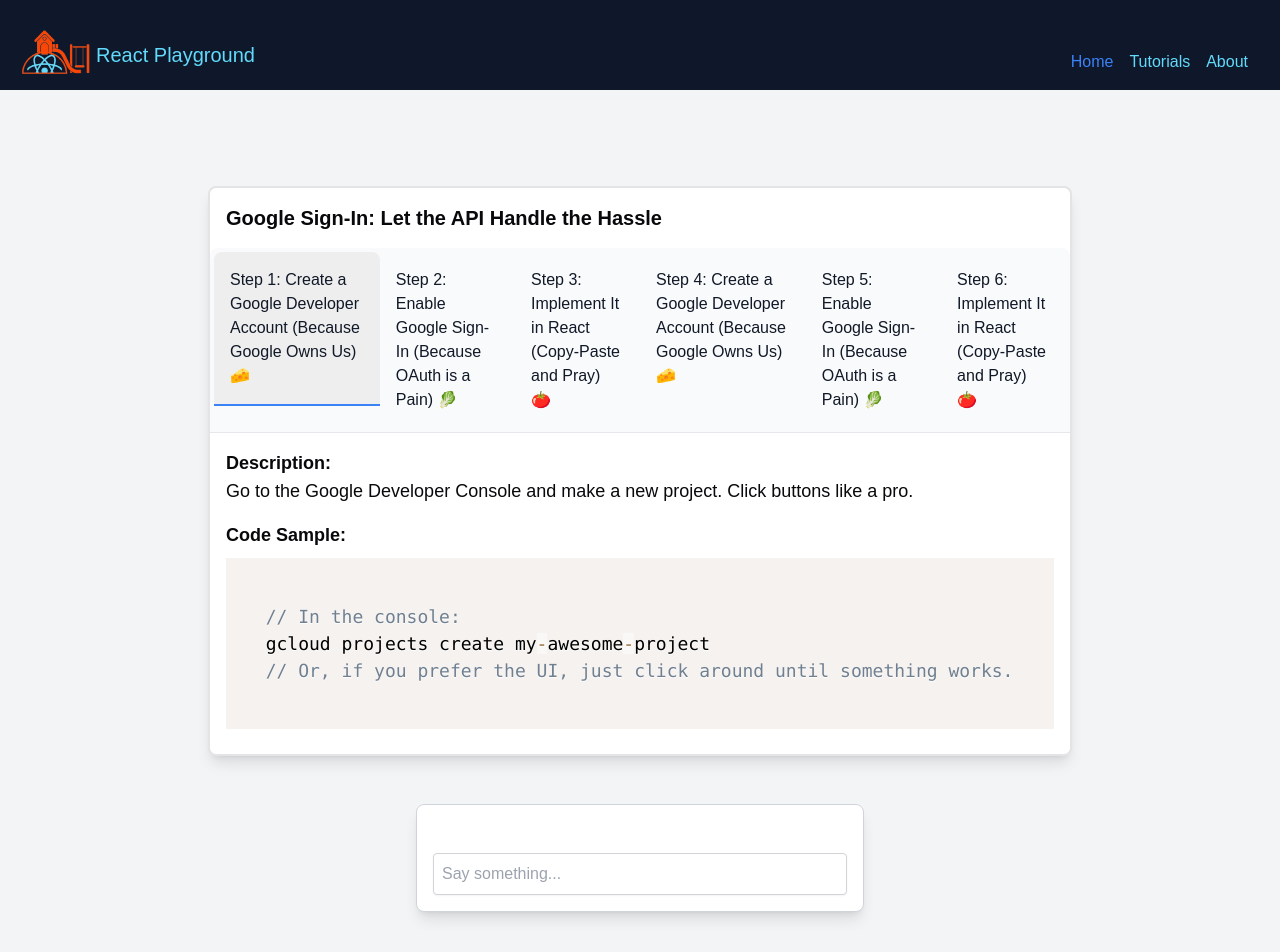
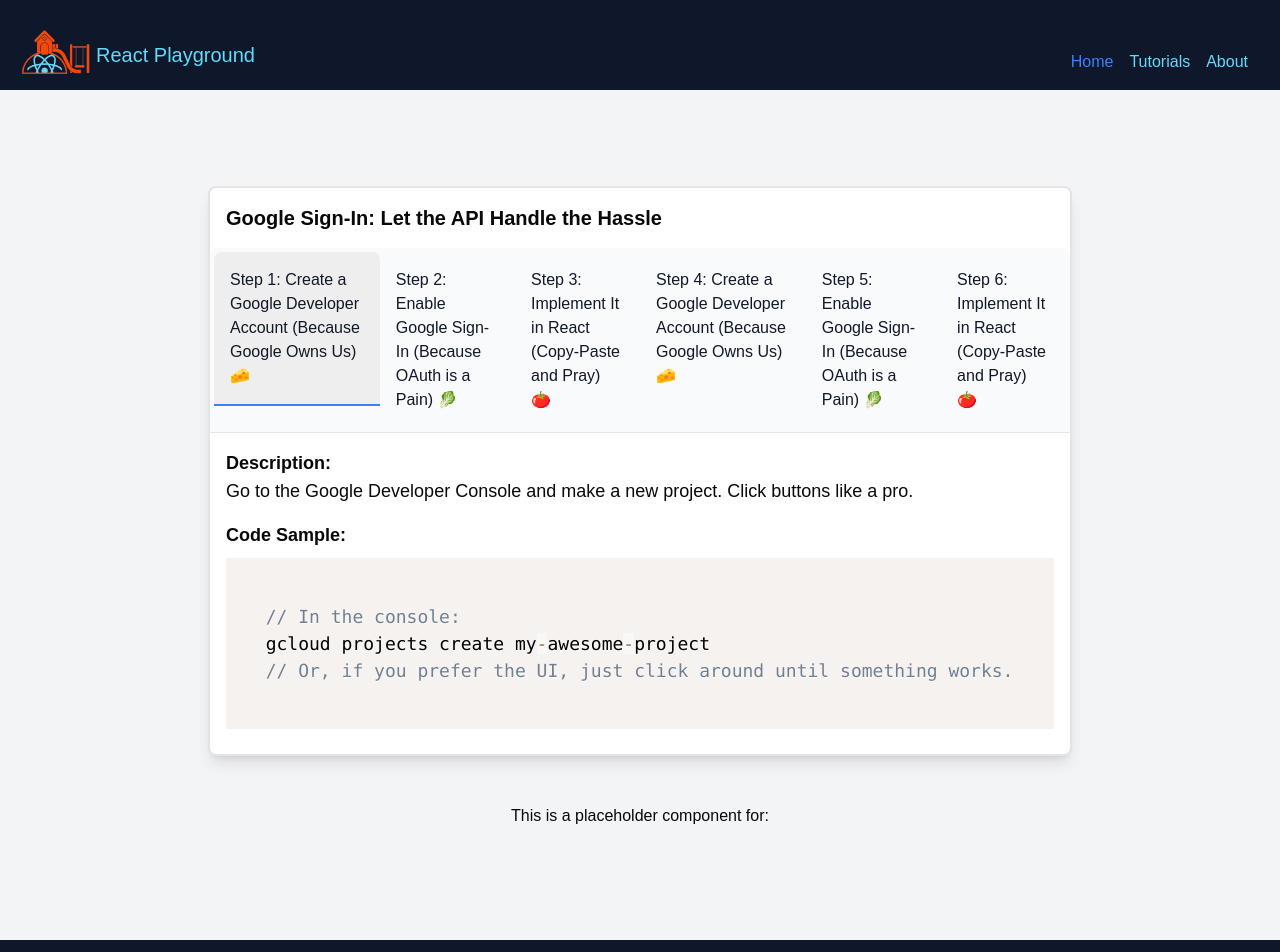
Before and after one commit to aayalapalacin/react-playgroundv2.0, a Next.js app: page /singleTutorial/1 in a window 1280 px wide. Shown: the top 952 px of the page. Built offline with nearby package versions, Linux system fonts and the light colour scheme; a web font is replaced by a local one.

Commit message:
rendering component with no props

```diff
--- a/src/app/assets/types.ts
+++ b/src/app/assets/types.ts
@@ -1,3 +1,4 @@
+import { ComponentType } from "react";
 
 export interface Step{
     title: string;
@@ -13,6 +14,7 @@
     name: string;
     steps: Step[];
     icon : string;
+    tutorialComponent: ComponentType; // Accepts a component that takes 'title' as a prop
 }
 
 
--- a/src/app/singleTutorial/[id]/page.tsx
+++ b/src/app/singleTutorial/[id]/page.tsx
@@ -2,6 +2,7 @@
 import { Tutorial } from "@/app/assets/types";
 import Chat from "@/components/chatbot";
 import TransitionCards from "@/components/transitionCards";
+import React from "react";
 
 export default async function SingleTutorial({ params }: { params: { id: string } }) {
   const { id } = await params;
@@ -14,7 +15,8 @@
     <div className="container justify-items-center m-8 mx-auto w-3/4">
       <TransitionCards  tutorial={selectedTutorial}/>
       <div className="w-full flex justify-center">
-        <Chat />
+        {/* dynamic component should render here */}
+        {React.createElement(selectedTutorial.tutorialComponent)}
       </div>
     </div>
   );
--- /dev/null
+++ b/src/components/testComponent.tsx
@@ -0,0 +1,11 @@
+"use client"; // Mark as client-side
+import React from 'react'
+
+
+function TestComponent() {
+  return (
+    <div>This is a placeholder component for: </div>
+  )
+}
+
+export default TestComponent
```
Also changed, not shown: src/app/assets/tutorials.ts (+7 -0 lines).
